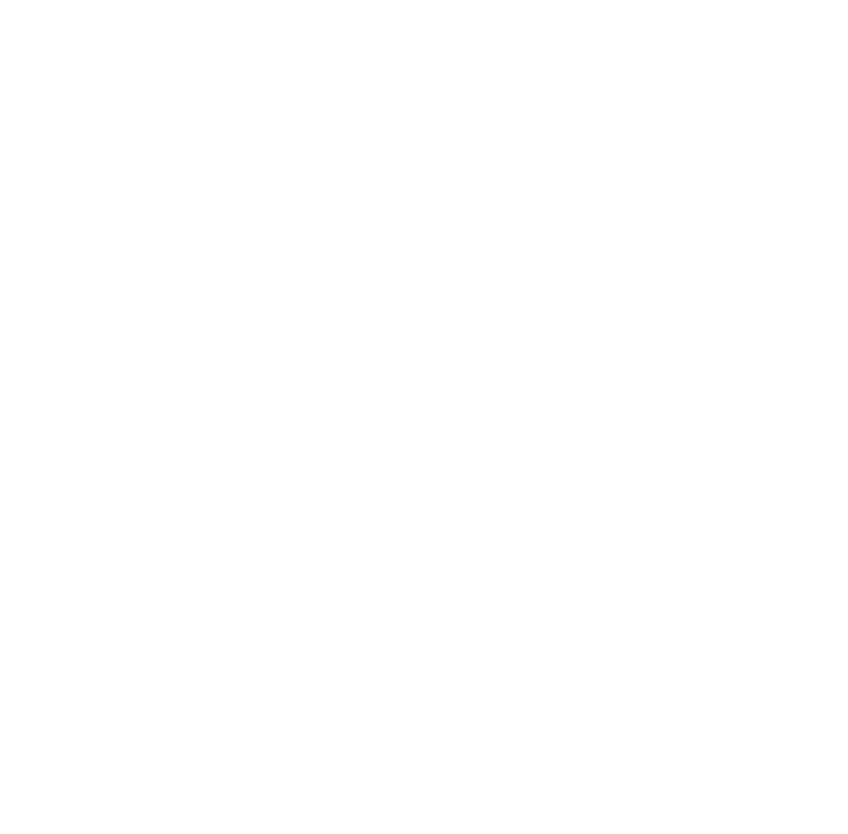
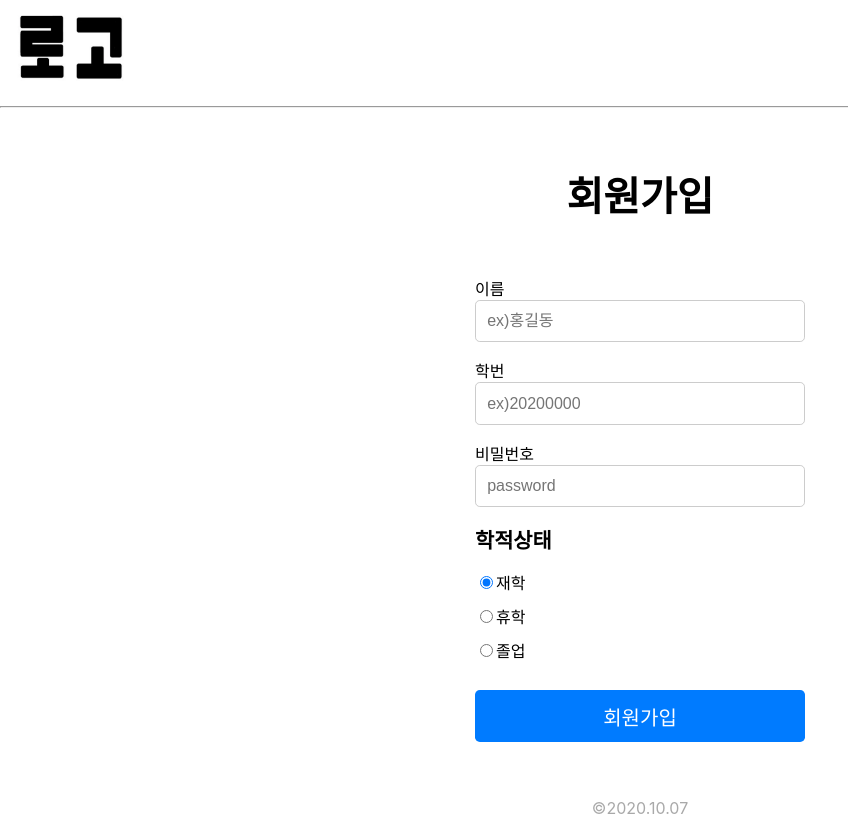
Before and after one commit to zaehuun/SSUKET-PUNCH, a React (Create React App) app in the folder front-end/: page /join in a window 1280 px wide. Shown: the whole page, without its empty margins (0-848 px from the left). Before the commit the page ends 800 px from the top, so only its background shows below. Built offline with nearby package versions, Linux system fonts and the light colour scheme.

Commit message:
migrate front end

```diff
--- a/front-end/src/App.js
+++ b/front-end/src/App.js
@@ -1,8 +1,16 @@
-import React from 'react';
+import React from "react";
+import { Switch, Route, BrowserRouter as Router } from "react-router-dom";
+import { Login, Join } from "pages";
 
 function App() {
   return (
     <div className="App">
+      <Router>
+        <Switch>
+          <Route exact path="/" component={Login} />
+          <Route path="/join" component={Join} />
+        </Switch>
+      </Router>
     </div>
   );
 }
--- a/front-end/src/index.css
+++ b/front-end/src/index.css
@@ -6,8 +6,3 @@ body {
   -webkit-font-smoothing: antialiased;
   -moz-osx-font-smoothing: grayscale;
 }
-
-code {
-  font-family: source-code-pro, Menlo, Monaco, Consolas, 'Courier New',
-    monospace;
-}
--- /dev/null
+++ b/front-end/src/pages/Join/Join.css
@@ -0,0 +1,71 @@
+#sign-up header img {
+  width: 150px;
+  cursor: pointer;
+}
+
+#sign-up .form-signup {
+  width: 100%;
+  max-width: 330px;
+  padding: 1rem;
+  margin: auto;
+  text-align: center;
+}
+
+#sign-up .form-signup .title {
+  font-size: 2.5em;
+}
+
+#sign-up .input-box {
+  position: relative;
+  margin-bottom: 16px;
+  text-align: left;
+}
+
+#sign-up .log-box {
+  width: 100%;
+  padding: 0.7rem;
+  position: relative;
+  border: 1px solid #ccc;
+  border-radius: 0.3rem;
+  box-sizing: border-box;
+  font-size: 1em;
+}
+
+#sign-up .student-state {
+  text-align: left;
+}
+
+#sign-up .student-state h2 {
+  font-size: 1.3em;
+  margin-bottom: 0.7rem;
+}
+
+#sign-up .student-state .radio-box {
+  padding: 0.3rem 0;
+}
+
+#sign-up .log-button {
+  width: 100%;
+  margin: 1.5rem 0;
+  padding: 0.7rem 1rem;
+  display: block;
+  border: none;
+  border-radius: 0.3rem;
+  background-color: #007bff;
+  font-size: 1.25rem;
+  color: #fff;
+  cursor: pointer;
+  transition: transform 0.2s ease;
+}
+
+#sign-up .log-button:hover {
+  transform: translateZ(0) scale(0.98);
+}
+
+#sign-up footer {
+  text-align: center;
+}
+
+#sign-up footer p {
+  color: darkgray;
+}
--- /dev/null
+++ b/front-end/src/pages/Join/Join.jsx
@@ -0,0 +1,73 @@
+import React from "react";
+import { Link } from "react-router-dom";
+import "./Join.css";
+
+function Join() {
+  const warning = () => {
+    alert("아직 준비중입니다.");
+  };
+
+  const handleSubmit = e => {
+    e.preventDefault();
+    warning();
+  };
+  return (
+    <section id="sign-up">
+      <header>
+        <Link to="/">
+          <img src="/images/logo_sample.png" className="logo-img" alt="logo_sample" />
+        </Link>
+      </header>
+      <hr />
+
+      <form className="form-signup" onSubmit={handleSubmit}>
+        <h1 className="title">회원가입</h1>
+        <br />
+        <div className="input-box">
+          <label for="Name">이름</label> <br />
+          <input type="text" name="username" className="log-box" id="Name" placeholder="ex)홍길동" required />
+          <br />
+        </div>
+
+        <div className="input-box">
+          <label for="Student_id">학번</label> <br />
+          <input type="text" name="userid" className="log-box" id="Student-id" placeholder="ex)20200000" maxlength="8" minlength="8" required />
+          <br />
+        </div>
+
+        <div className="input-box">
+          <label for="Passward">비밀번호</label> <br />
+          <input type="password" name="userpassword" className="log-box" id="Passward" placeholder="password" required />
+          <br />
+        </div>
+
+        <div className="student-state">
+          <h2>학적상태</h2>
+          <div className="radio-box">
+            <input name="state" id="attending" type="radio" value="ing" checked required />
+            <label for="attending">재학</label>
+            <br />
+          </div>
+          <div className="radio-box">
+            <input name="state" id="take-off" type="radio" value="break" required />
+            <label for="take-off">휴학</label>
+            <br />
+          </div>
+          <div className="radio-box">
+            <input name="state" id="graduated" type="radio" value="grad" required />
+            <label for="graduated">졸업</label>
+          </div>
+        </div>
+        <button className="log-button" type="submit">
+          회원가입
+        </button>
+      </form>
+
+      <footer>
+        <p className="text-center">&copy;2020.10.07</p>
+      </footer>
+    </section>
+  );
+}
+
+export default Join;
--- /dev/null
+++ b/front-end/src/pages/Login/Login.css
@@ -0,0 +1,67 @@
+#sign-in .form-signin {
+  width: 100%;
+  max-width: 330px;
+  padding: 1rem;
+  margin: auto;
+  text-align: center;
+}
+
+#sign-in .form-signin img {
+  width: 200px;
+  margin: 3rem 0;
+}
+
+#sign-in .form-signin .title {
+  margin: 1.5rem 0;
+  font-size: 2.5em;
+}
+
+#sign-in .input-box {
+  position: relative;
+  margin-bottom: 16px;
+}
+
+#sign-in .log-box {
+  width: 100%;
+  padding: 0.7rem;
+  position: relative;
+  border: 1px solid #ccc;
+  border-radius: 0.3rem;
+  box-sizing: border-box;
+  font-size: 1em;
+}
+
+#sign-in .signup-link {
+  margin-bottom: 0.7rem;
+  color: gray;
+}
+
+#sign-in .signup-link:visited {
+  color: gray;
+}
+
+#sign-in .log-button {
+  width: 100%;
+  margin: 1.5rem 0;
+  padding: 0.7rem 1rem;
+  display: block;
+  border: none;
+  border-radius: 0.3rem;
+  background-color: #007bff;
+  font-size: 1.25rem;
+  color: #fff;
+  cursor: pointer;
+  transition: transform 0.2s ease;
+}
+
+#sign-in .log-button:hover {
+  transform: translateZ(0) scale(0.98);
+}
+
+#sign-in footer {
+  text-align: center;
+}
+
+#sign-in footer p {
+  color: darkgray;
+}
--- /dev/null
+++ b/front-end/src/pages/Login/Login.jsx
@@ -0,0 +1,43 @@
+import React from "react";
+import { Link } from "react-router-dom";
+import "./Login.css";
+
+function Login() {
+  const warning = () => {
+    alert("아직 준비중입니다.");
+  };
+
+  const handleSubmit = e => {
+    e.preventDefault();
+    warning();
+  };
+  return (
+    <section id="sign-in">
+      <form className="form-signin" onSubmit={handleSubmit}>
+        <img src="/images/logo_sample.png" alt="logo_sample" />
+        <h1 className="title">로그인</h1>
+
+        <div className="input-box">
+          <input type="text" name="student_id" className="log-box" placeholder="ex)20200000" maxlength="8" minlength="8" required autofocus />
+          <br />
+        </div>
+        <div className="input-box">
+          <input type="password" name="st_password" className="log-box" placeholder="password" required />
+          <br />
+        </div>
+
+        <Link to="/join" className="signup-link">
+          회원가입
+        </Link>
+        <button className="log-button" type="submit">
+          Log In
+        </button>
+      </form>
+      <footer>
+        <p>&copy;2020.10.07</p>
+      </footer>
+    </section>
+  );
+}
+
+export default Login;
--- /dev/null
+++ b/front-end/src/pages/index.js
@@ -0,0 +1,2 @@
+export { default as Login } from "./Login/Login";
+export { default as Join } from "./Join/Join";
```
Also changed, not shown: front-end/public/images/logo_sample.png (added).
